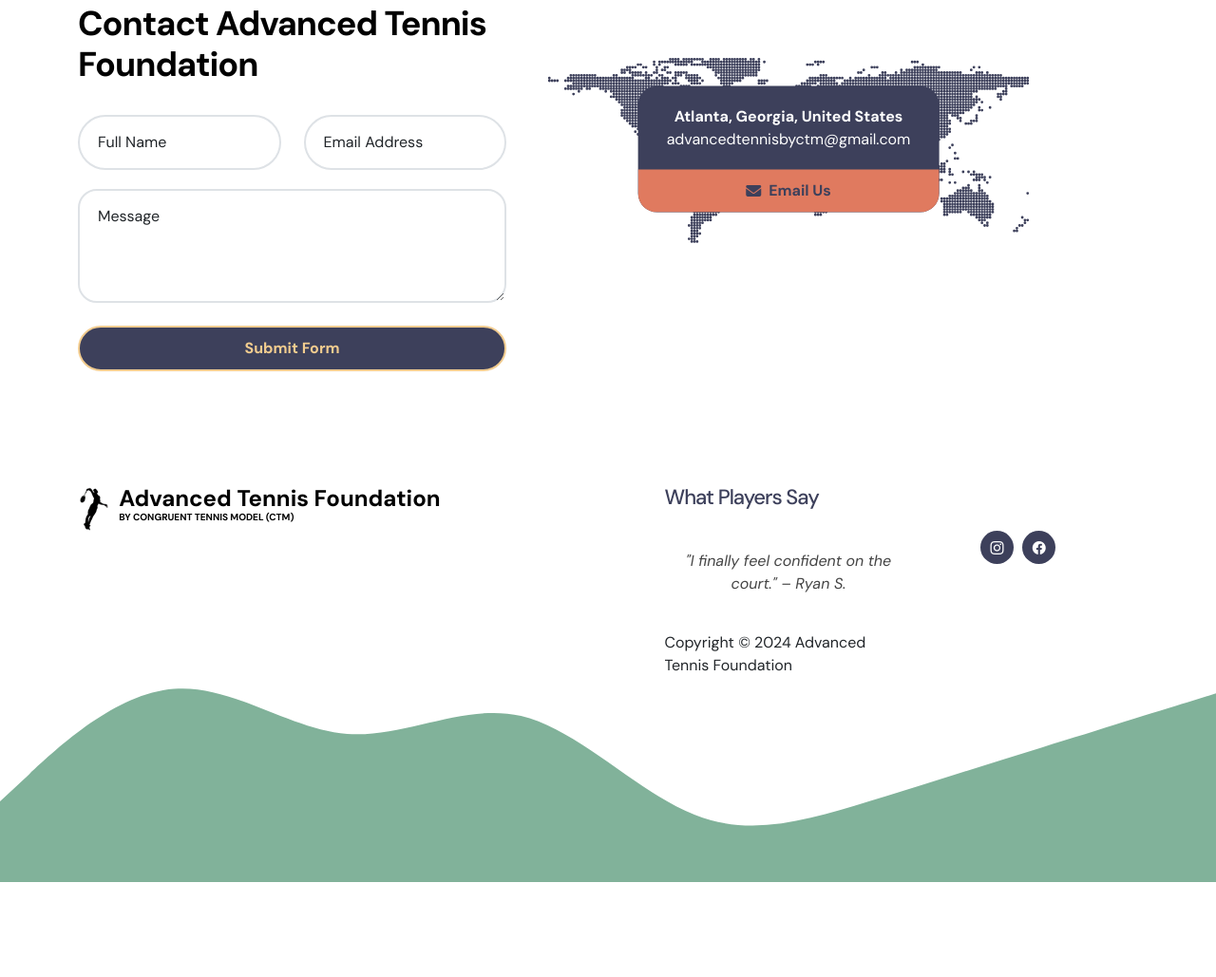
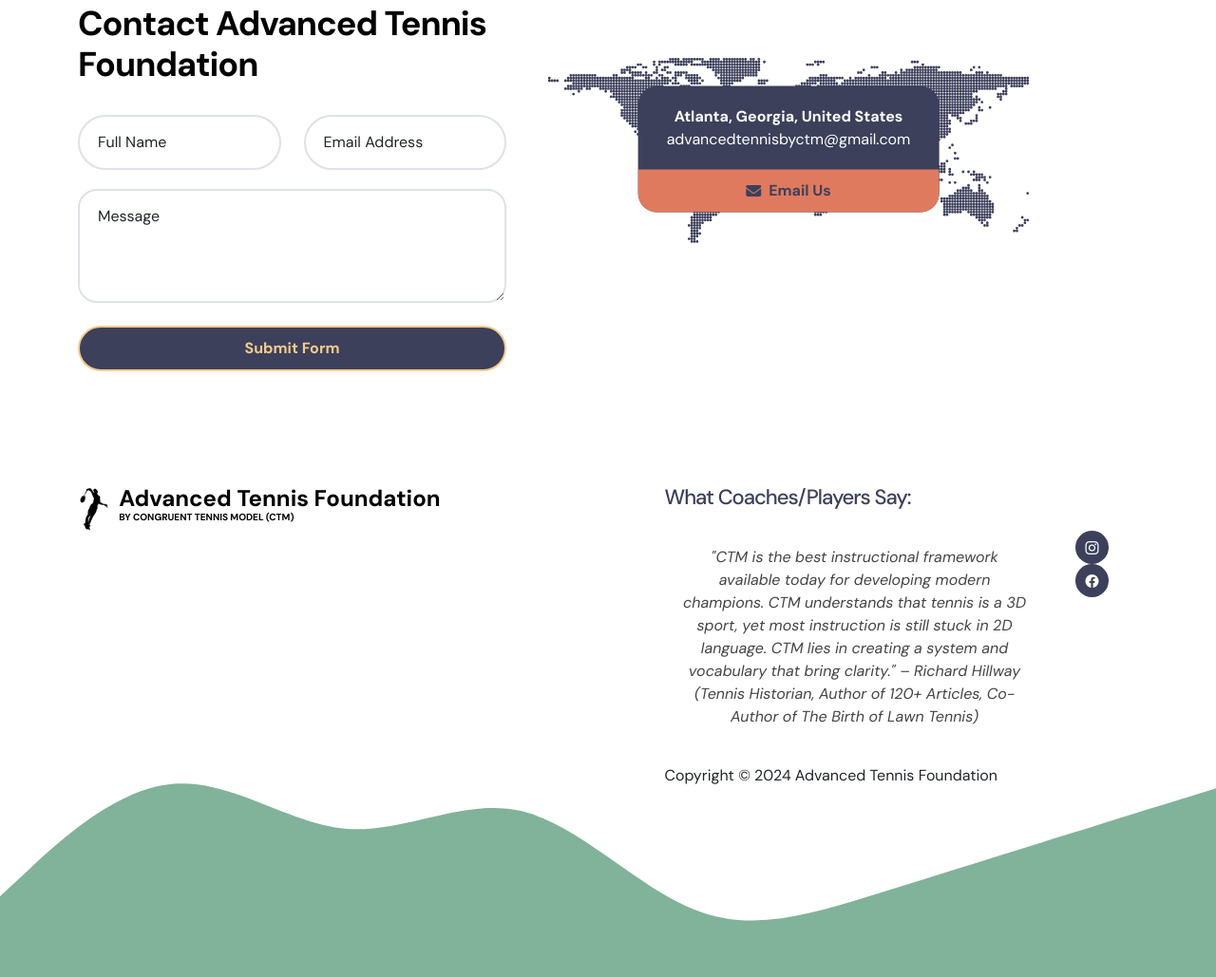
Before and after one commit to advancedtennisbyctm/Congruent-Tennis-Website, a website: page public/index.html in a window 1280 px wide. Shown: the part 3734-4763 px from the top of the page at 95% size. Before the commit the page ends 4663 px from the top, so only its background shows below. Drawn offline with Linux system fonts and the light colour scheme; no server answers.

Commit message:
added reviews

```diff
--- a/public/css/main_index.css
+++ b/public/css/main_index.css
@@ -1231,7 +1231,10 @@
   margin-right: auto;
 }
 
-
+.copyright-text {
+  white-space: nowrap;
+  margin: 0;
+}
 /*---------------------------------------
   CUSTOM FORM
 -----------------------------------------*/
@@ -1309,6 +1312,7 @@
 -----------------------------------------*/
 .social-icon {
   margin: 0;
+  margin-left: 100px;
   padding: 0;
 }
 
@@ -1518,7 +1522,8 @@
 }
 
 .testimonial-slider-wrapper {
-  height: 80px;                /* match individual testimonial height */
+  height: 220px;
+  width: 400px;
   overflow: hidden;
   position: relative;
 }
@@ -1530,7 +1535,7 @@
 }
 
 .testimonial {
-  height: 80px;
+  height: 220px;
   display: flex;
   align-items: center;
   justify-content: center;
--- a/public/index.html
+++ b/public/index.html
@@ -698,14 +698,15 @@
                 <div class="col-lg-3 col-12">
 
                     <div class="testimonial-slider-container">
-                        <h5 class="site-footer-title mb-4">What Players Say</h5>
+                        <h5 class="site-footer-title mb-4">What Coaches/Players Say:</h5>
                         <div class="testimonial-slider-wrapper">
                             <div class="testimonial-slider">
-                                <div class="testimonial">"This training transformed my game." – Alex M.</div>
-                                <div class="testimonial">"Insightful and effective coaching!" – Jasmine T.</div>
-                                <div class="testimonial">"I finally feel confident on the court." – Ryan S.</div>
-                                <div class="testimonial">"Their tactical breakdowns are elite." – Chloe B.</div>
-                                <div class="testimonial">"Highly recommend for competitive players." – Ethan Z.</div>
+                                <div class="testimonial">"CTM is the best instructional framework available today for developing modern champions. CTM understands that tennis is a 3D sport, yet most instruction is still stuck in 2D language. CTM lies in creating a system and vocabulary that bring clarity." – Richard Hillway (Tennis Historian, Author of 120+ Articles, Co-Author of The Birth of Lawn Tennis) </div>
+                                <div class="testimonial">"This CTM project is a true labor of love and a potential classic in tennis instruction literature. As someone who had to evolve my own methods with the game, I recognize the immense value in what you’ve created. Thank you for helping us all get better."" – Dick Gould (Former Stanford Coach, 17 National Championships)</div>
+                                <div class="testimonial">"The Congruent Tennis Model provides a higher resolution to teach the game and I can confirm that it absolutely does. This is coaching on a whole different level." – Johan Kriek (2-Time Major Winner)</div>
+
+                                <div class="testimonial">"I was skeptical when reading about Chuck Tomlin’s CTM Shot Matching System. Once I my students tried it, they loved it, picked it up quickly, and immediately saw results. The joy and confidence it sparked in them was undeniable. Their only complaint? 'Coach, why didn’t you teach this to us sooner?'" – Steve Kaplan (Director, Bethpage Tennis Center – Long Island, NY)</div>
+                                <div class="testimonial">"I introduced this to my students, and within 20 minutes, they were already applying it during point play. It’s incredibly organized, easy to teach, and fundamentally sound. Thanks, CTM!" – Alex Altman (High Performance Coach, Westchester, NY)</div>
                             </div>
                         </div>
                     </div>
--- a/public/js/script.js
+++ b/public/js/script.js
@@ -192,7 +192,7 @@
   const label = document.getElementById("pdfModalLabel");
 
   viewer.src = "/pdf/Modern Tennis Instruction-A Historical Guide To Play Your Best Tennis.pdf";
-  label.textContent = "Modern Tennis Instruction";
+  label.textContent = "Modern Tennis Instruction-A Historical Guide to Play Your Best Tennis";
   modal.show();
 }
 
@@ -203,5 +203,5 @@
 
   setInterval(() => {
     index = (index + 1) % testimonialCount;
-    slider.style.transform = `translateY(-${index * 80}px)`; // 80px = testimonial height
-  }, 3000);
+    slider.style.transform = `translateY(-${index * 220}px)`; // 80px = testimonial height
+  }, 8000);
```
